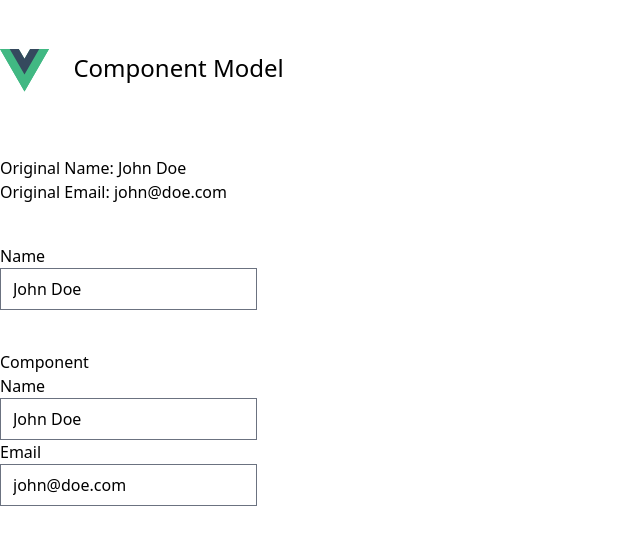
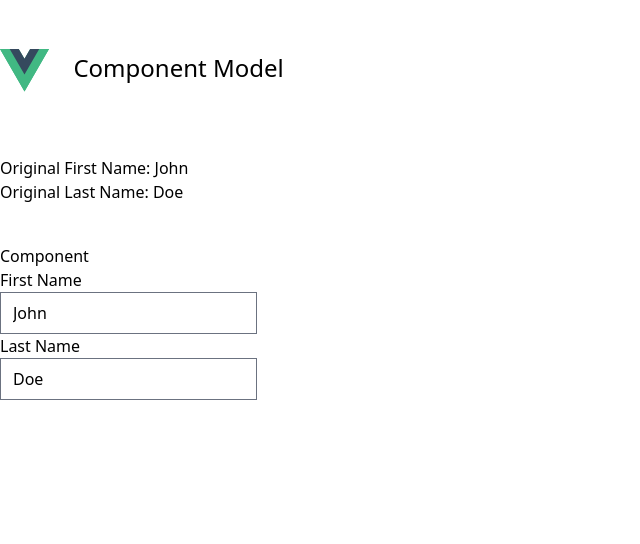
Before and after one commit to LearnWithHasinHayder/component-v-model, a Vue app: page / in a window 1280 px wide. Shown: the top 544 px of the page, without its empty margins (0-640 px from the left). Built offline with nearby package versions, Linux system fonts and the light colour scheme.

Commit message:
Episode 05 Multiple Model

```diff
--- a/src/App.vue
+++ b/src/App.vue
@@ -1,12 +1,15 @@
 <script setup>
 import { ref, reactive } from 'vue'
 import PersonComponent from './components/PersonComponent.vue'
-
+import NameComponent from './components/NameComponent.vue';
 
 const person = reactive({
   name: 'John Doe',
   email: 'john@doe.com'
 })
+
+const fname = ref('John')
+const lname = ref('Doe')
 
 </script>
 
@@ -18,21 +21,26 @@ const person = reactive({
     </div>
 
     <div class="mt-10">
-      Original Name: {{ person.name }}<br/>
-      Original Email: {{ person.email }}
+      Original First Name: {{ fname }}<br/>
+      Original Last Name: {{ lname }}
     </div>
 
     <div class="mt-10">
+      <label>Component</label><br />
+      <NameComponent v-model:fname="fname" v-model:lname="lname" />
+    </div>
+
+    <!-- <div class="mt-10">
       <label>Name</label>
       <p>
         <input type="text" v-model="person.name" />
       </p>
-    </div>
+    </div> -->
 
-    <div class="mt-10">
+    <!-- <div class="mt-10">
       <label>Component</label><br />
       <PersonComponent :person="person" />
-    </div>
+    </div> -->
   </div>
 </template>
 
--- /dev/null
+++ b/src/components/NameComponent.vue
@@ -0,0 +1,22 @@
+<script setup>
+
+const props = defineProps([
+    'fname', 'lname'
+])
+
+const emit = defineEmits(['update:fname', 'update:lname'])
+
+</script>
+
+<template>
+    <p>
+        <label>First Name</label> <br />
+        <input type="text" :value="fname" @input="$emit('update:fname', $event.target.value)">
+    </p>
+    <p>
+        <label>Last Name</label> <br />
+        <input type="text" :value="lname" @input="$emit('update:lname', $event.target.value)">
+    </p>
+</template>
+
+<style scoped></style>
```
